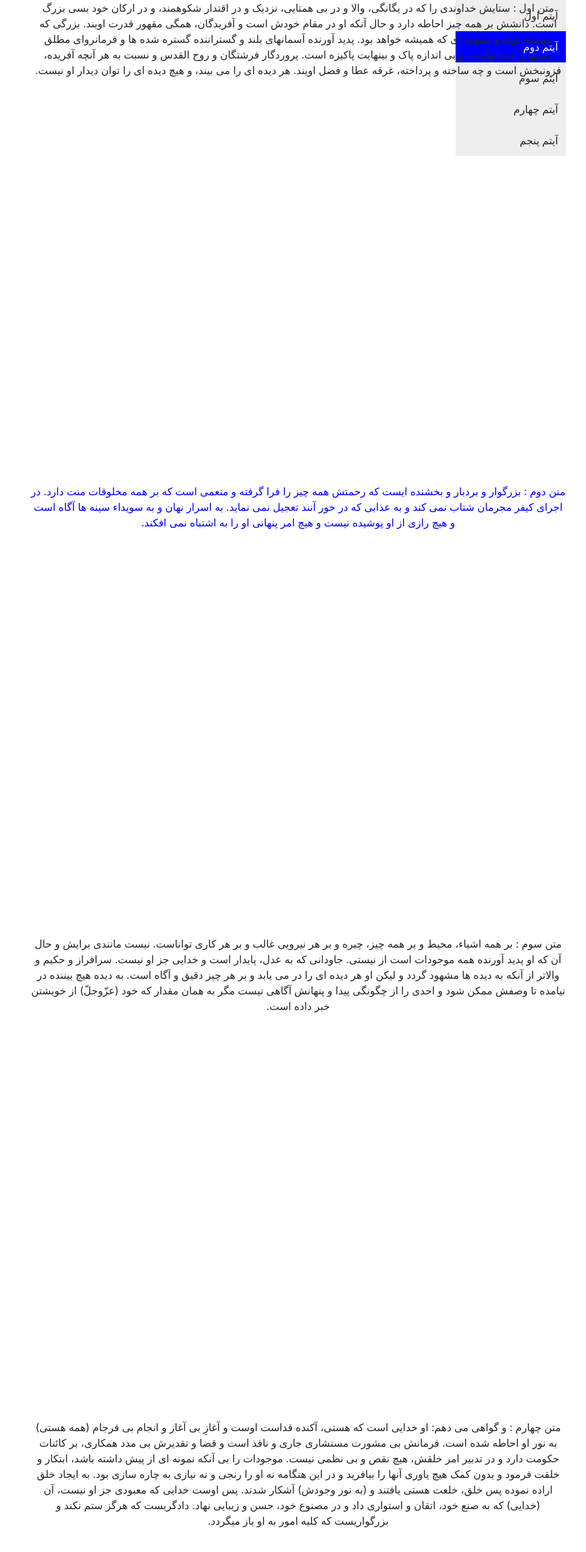
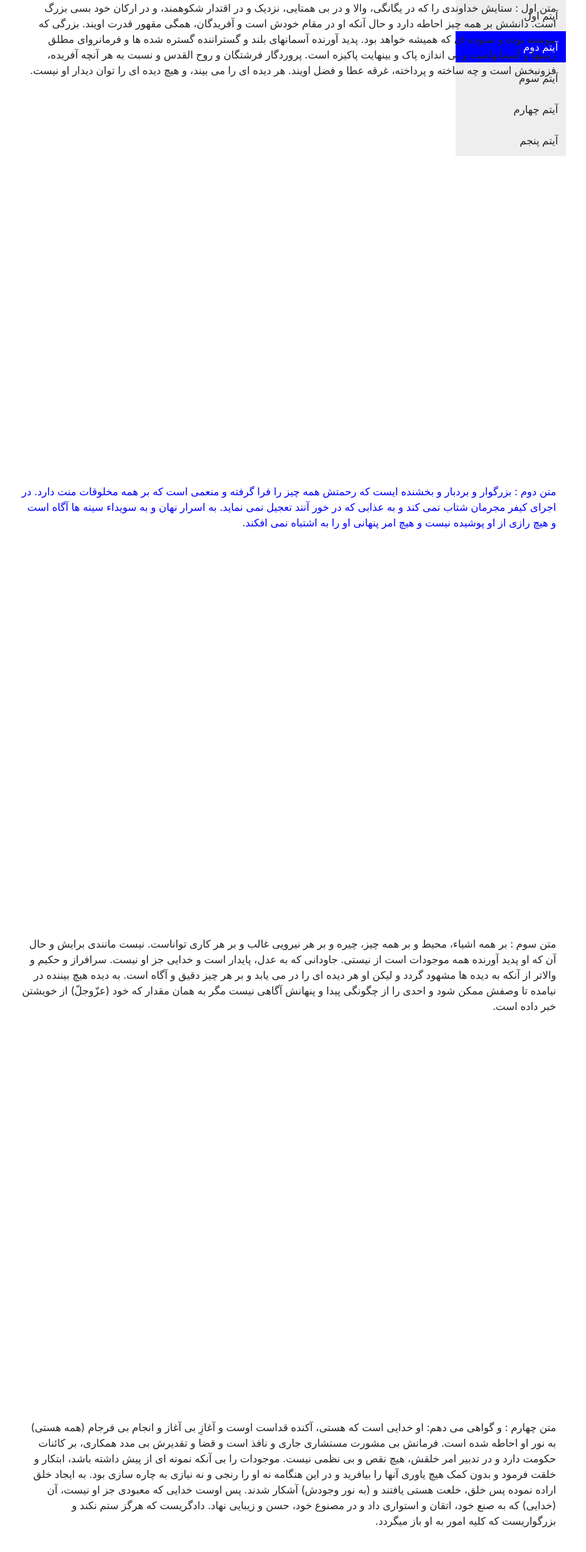
Before and after one commit to pzey2011/scrollspy-app, a React (Create React App) app: page / in a window 1280 px wide. Shown: the top 2388 px of the page at 65% size, without its empty margins (323-1226 px from the left). Built offline with nearby package versions, Linux system fonts and the light colour scheme.

Commit message:
implementing contents with individual component

```diff
--- a/src/App.css
+++ b/src/App.css
@@ -1,6 +1,7 @@
 
 .items {
-  text-align: center;
+  text-align: right;
+  margin-right: 15px;
 }
 .vertical-menu {
   width: 200px;
--- a/src/App.js
+++ b/src/App.js
@@ -1,5 +1,6 @@
 import React, { Component } from 'react';
 import './App.css';
+import Item from './Item';
 
 class App extends Component {
   constructor() {
@@ -36,10 +37,8 @@ class App extends Component {
     window.removeEventListener('scroll', this.handleScroll);
   }
   handleScroll(event){
-    console.log(event.pageY);
     if(event.pageY)
     {
-      console.log("scrolled");
       if(event.pageY<this.item2.current.offsetTop)
       {
         this.setState({idSelected:1});
@@ -63,9 +62,6 @@ class App extends Component {
     }
   }
   scrollToId(ref){
-    console.log(ref.current.offsetTop);
-    let top = ref.current.offsetTop - window.pageYOffset;
-    console.log("top: ",top);
 
     window.scrollTo({
         top:ref.current.offsetTop,
@@ -110,32 +106,22 @@ class App extends Component {
         <div className="row">
 
             <div className="col-sm-3 vertical-menu">
-              <a id="nav-1" className={"pointer "+(this.state.idSelected==1 ? "active" : "")} onClick={this.handleClickItem} >آیتم اول</a>
+              <a id="nav-1" className={"pointer "+(this.state.idSelected==1 ? "active" : "")} onClick={this.handleClickItem}>آیتم اول</a>
               <a id="nav-2" className={"pointer "+(this.state.idSelected==2 ? "active" : "")} onClick={this.handleClickItem}>آیتم دوم</a>
               <a id="nav-3" className={"pointer "+(this.state.idSelected==3 ? "active" : "")} onClick={this.handleClickItem}>آیتم سوم</a>
               <a id="nav-4" className={"pointer "+(this.state.idSelected==4 ? "active" : "")} onClick={this.handleClickItem}>آیتم چهارم</a>
               <a id="nav-5" className={"pointer "+(this.state.idSelected==5 ? "active" : "")} onClick={this.handleClickItem}>آیتم پنجم</a>
             </div>
             <div className="col-sm-9 items">
-              <section ref={this.item1} id="item-1" className={this.state.idSelected===1 ? "blue" : ""} >
-                {this.contents['item1']}
-              </section>
+              <Item content={this.contents['item1']} refs={this.item1} id="item-1"  selected={this.state.idSelected===1} />
               <br /><br /><br /><br /><br /><br /><br /><br /><br /><br /><br /><br /><br /><br /><br /><br /><br /><br /><br /><br /><br /><br /><br /><br /><br /><br />
-              <section ref={this.item2} id="item-2" className={this.state.idSelected===2 ? "blue" : ""}>
-                {this.contents['item2']}
-              </section>
+              <Item content={this.contents['item2']} refs={this.item2} id="item-2"  selected={this.state.idSelected===2} />
               <br /><br /><br /><br /><br /><br /><br /><br /><br /><br /><br /><br /><br /><br /><br /><br /><br /><br /><br /><br /><br /><br /><br /><br /><br /><br />
-              <section ref={this.item3} id="item-3" className={this.state.idSelected===3 ? "blue" : ""}>
-                {this.contents['item3']}
-              </section>
+              <Item content={this.contents['item3']} refs={this.item3} id="item-3"  selected={this.state.idSelected===3} />
               <br /><br /><br /><br /><br /><br /><br /><br /><br /><br /><br /><br /><br /><br /><br /><br /><br /><br /><br /><br /><br /><br /><br /><br /><br /><br />
-              <section ref={this.item4} id="item-4" className={this.state.idSelected===4 ? "blue" : ""}>
-                {this.contents['item4']}
-              </section>
+              <Item content={this.contents['item4']} refs={this.item4} id="item-4"  selected={this.state.idSelected===4} />
               <br /><br /><br /><br /><br /><br /><br /><br /><br /><br /><br /><br /><br /><br /><br /><br /><br /><br /><br /><br /><br /><br /><br /><br /><br /><br />
-              <section ref={this.item5} id="item-5" className={this.state.idSelected===5 ? "blue" : ""}>
-                {this.contents['item5']}
-              </section>
+              <Item content={this.contents['item5']} refs={this.item5} id="item-5"  selected={this.state.idSelected===5} />
               <br /><br /><br /><br /><br /><br /><br /><br /><br /><br /><br /><br /><br /><br /><br /><br /><br /><br /><br /><br /><br /><br /><br /><br /><br /><br /><br /><br /><br /><br /><br /><br /><br /><br /><br /><br /><br />
             </div>
         </div>
--- /dev/null
+++ b/src/Item.js
@@ -0,0 +1,20 @@
+import React, { Component } from 'react';
+class Item extends Component {
+	constructor() {
+		super();
+		this.state = {
+
+
+		};
+
+	}
+	render () {
+		return (
+			<section ref={this.props.refs} id={"item-"+this.props.id} className={this.props.selected ? "blue" : ""}>
+				{this.props.content}
+			</section>
+		);
+	}
+}
+
+export default Item;
```
